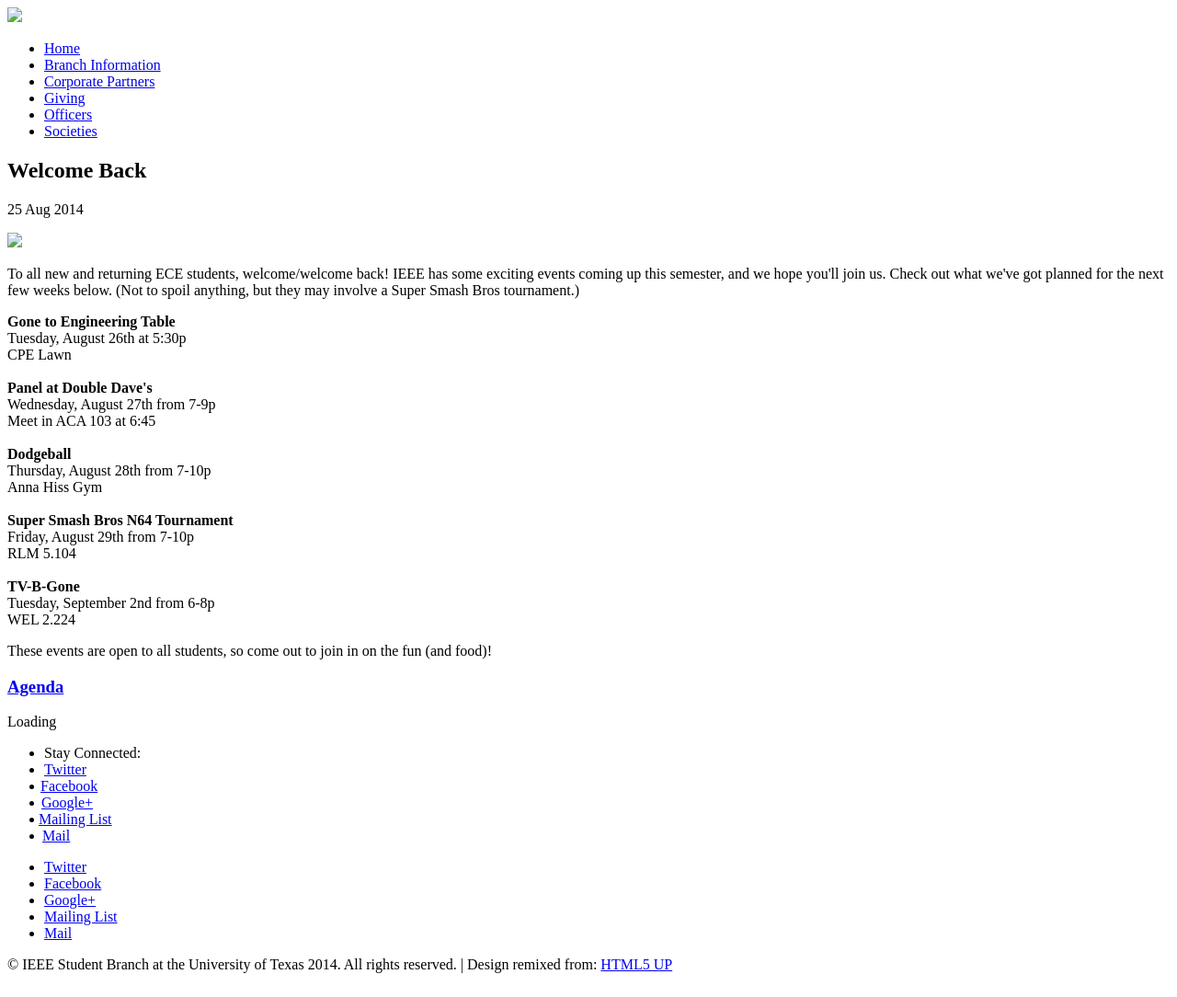
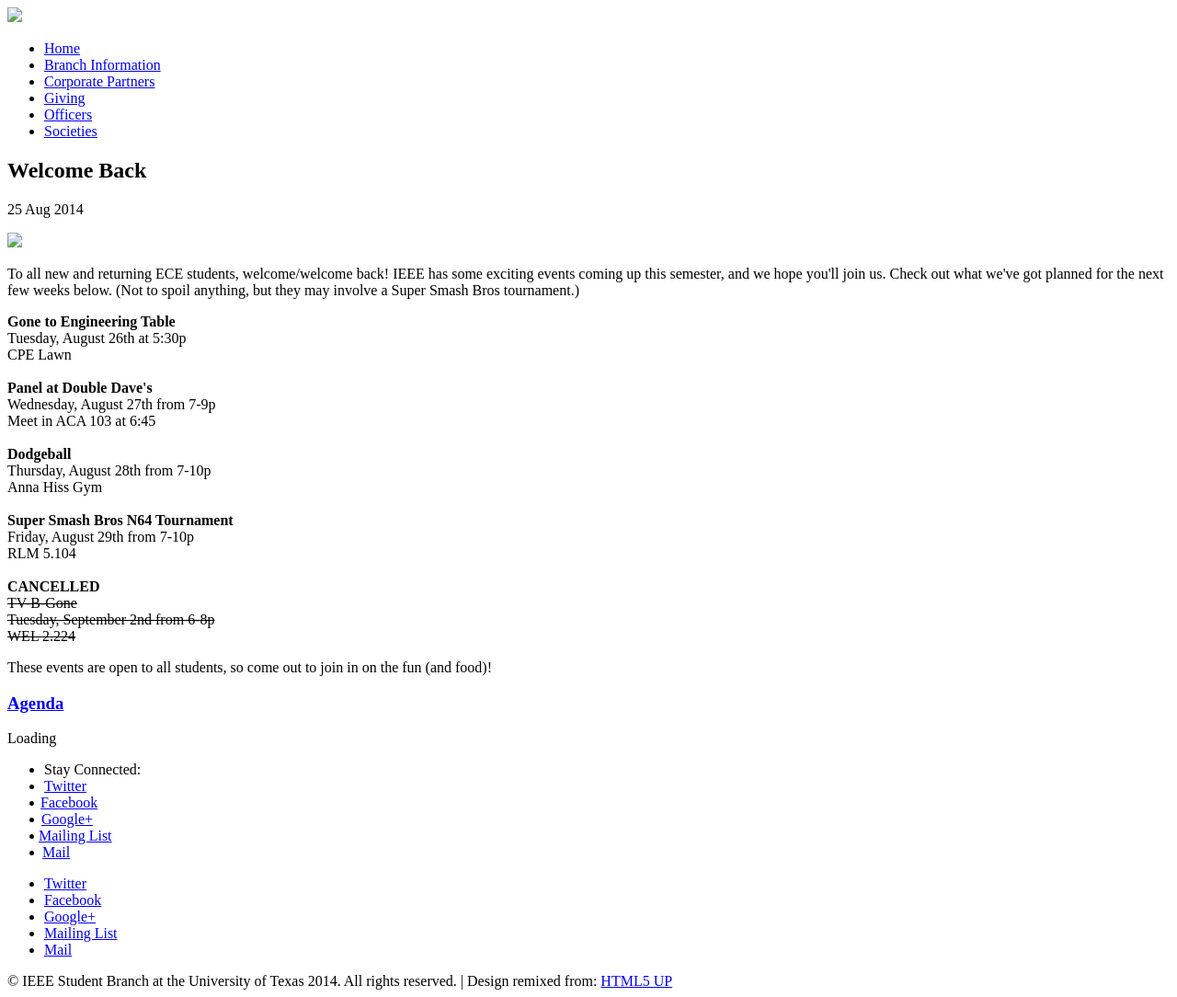
Before and after one commit to ieee-ut/ieee-ut.github.io, a Jekyll site: the page built from _posts/2014-08-25-welcome-back.html, in a window 1280 px wide. Shown: the whole page at 92% size. Built offline with Jekyll 4.4.1, drawn with Linux system fonts in a browser that asks for light colours; nearby versions of some CDN libraries; library files that are not in the unit come from our copies; Markdown is read by kramdown in place of the engine named in the settings; comment, search, counter and statistics services are not loaded.

Commit message:
TV-B-Gone Cancelled

```diff
--- a/_posts/2014-08-25-welcome-back.html
+++ b/_posts/2014-08-25-welcome-back.html
@@ -27,9 +27,10 @@ author: "Ross"
 	Friday, August 29th from 7-10p<br>
 	RLM 5.104<br><br>
 
-	<span style="font-weight: bold">TV-B-Gone</span><br>
-	Tuesday, September 2nd from 6-8p<br>
-	WEL 2.224<br>
+	<span style="font-weight: bold">CANCELLED</span><br>
+	<del>TV-B-Gone<br></del>
+	<del>Tuesday, September 2nd from 6-8p<br></del>
+	<del>WEL 2.224<br></del>
 </p>
 <p>
 	These events are open to all students, so come out to join in on the fun (and food)!
```
